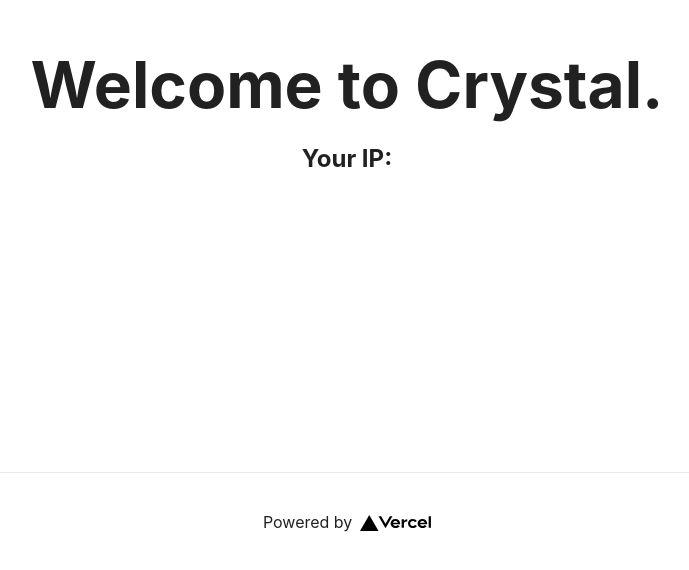
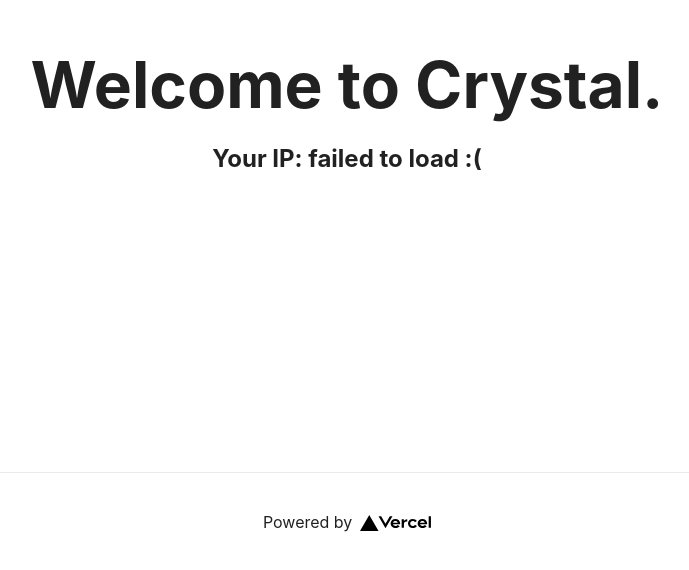
Before and after one commit to ty-cs/crystal.site, a Next.js app: page / in a window 1280 px wide. Shown: the part 228-798 px from the top of the page, without its empty margins (293-982 px from the left). Built offline with nearby package versions, Linux system fonts and the light colour scheme.

Commit message:
feat: opt

```diff
--- a/package.json
+++ b/package.json
@@ -26,6 +26,7 @@
     "@material-ui/core": "4.10.2",
     "axios": "0.19.2",
     "clsx": "1.1.1",
+    "lodash": "4.17.15",
     "next": "9.4.4",
     "react": "16.13.1",
     "react-dom": "16.13.1"
--- a/pages/index.tsx
+++ b/pages/index.tsx
@@ -11,6 +11,8 @@ import TableHead from '@material-ui/core/TableHead';
 import TableRow from '@material-ui/core/TableRow';
 import Paper from '@material-ui/core/Paper';
 import { IncomingMessage } from 'http';
+import isEmpty from 'lodash/isEmpty';
+
 interface HomeProps {
   ip: string;
   extraInfo: string;
@@ -55,7 +57,6 @@ const useStyles = makeStyles((theme: Theme) =>
         textDecoration: 'none',
       },
     },
-
     title: {
       margin: 0,
       lineHeight: 1.15,
@@ -80,26 +81,12 @@ const useStyles = makeStyles((theme: Theme) =>
 export const Home: React.FC<HomeProps> = ({ ip, extraInfo }): JSX.Element => {
   const classes = useStyles();
 
+  const renderTable = () => {
+    if (isEmpty(extraInfo)) return null;
     return (
-    <div className={classes.container}>
-      <Head>
-        <title>Crystal</title>
-        <link rel="icon" href="/favicon.ico" />
-        <meta name="description" content="network utilities for developers" />
-      </Head>
-
-      <main>
-        <h1 className={classes.title}>Welcome to Crystal.</h1>
-        <h2 className={classes.subtitle}>
-          Your IP: <span className="ip-addr">{ip}</span>
-        </h2>
-        {extraInfo ? (
       <TableContainer
         style={{ boxShadow: '0 20px 70px rgba(0, 0, 0, 0.17)' }}
         component={Paper}
-            // square
-            // elevation={15}
-            // variant="outlined"
         className={classes.table}
       >
         <Table aria-label="simple table">
@@ -123,7 +110,21 @@ export const Home: React.FC<HomeProps> = ({ ip, extraInfo }): JSX.Element => {
           </TableBody>
         </Table>
       </TableContainer>
-        ) : null}
+    );
+  };
+  return (
+    <div className={classes.container}>
+      <Head>
+        <title>Crystal</title>
+        <link rel="icon" href="/favicon.ico" />
+        <meta name="description" content="network utilities for developers" />
+      </Head>
+      <main>
+        <h1 className={classes.title}>Welcome to Crystal.</h1>
+        <h2 className={classes.subtitle}>
+          Your IP: <span className="ip-addr">{ip}</span>
+        </h2>
+        {renderTable()}
       </main>
 
       <footer>
@@ -141,7 +142,7 @@ export const getServerSideProps: GetServerSideProps = async (context) => {
   const { req }: { req: IncomingMessage } = context;
   const ip = req.headers['x-forwarded-for'];
 
-  if (!ip) return { props: {} };
+  if (!ip) return { props: { ip: 'failed to load :(', extraInfo: {} } };
 
   const res = await axios.get(`https://ipinfo.io/${ip}/json`);
   const extra = res.data || {};
```
Also changed, not shown: tsconfig.json (+19 -4 lines), 1 other file (tests, documents, lock files or other folders). Lines whose indentation alone changed are shown as unchanged.
